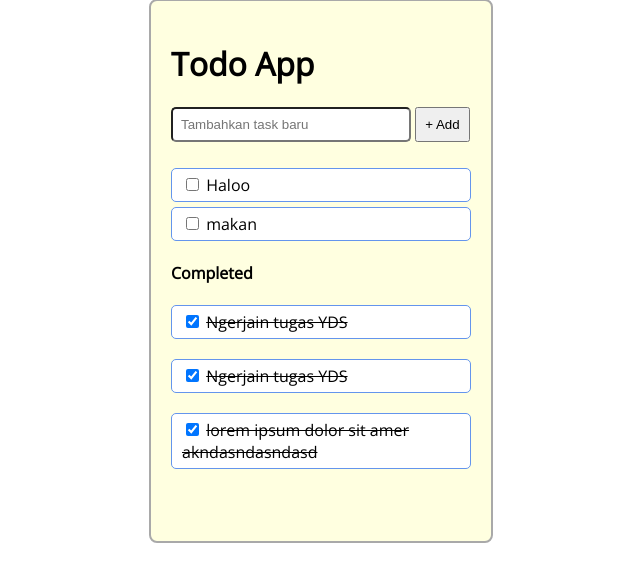
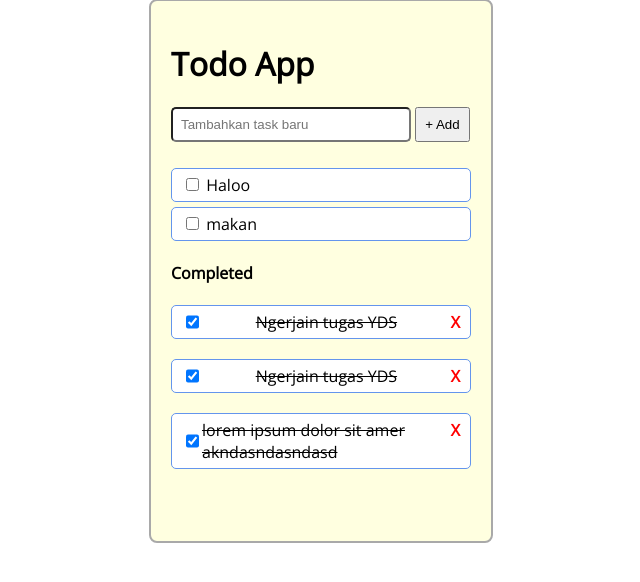
Before and after one commit to Yaumi-Digital-School/live-week-4, a PHP site: page / in a window 1280 px wide. Shown: the part 101-683 px from the top of the page, without its empty margins (319-959 px from the left). Run offline with PHP 8.4, Linux system fonts and the light colour scheme; data comes from the database, SQL or seed files in the repository; both versions use the stored data as it was after the commit.

Commit message:
all task finished. Add delete task feature

```diff
--- a/css/style.css
+++ b/css/style.css
@@ -1,7 +1,6 @@
 body {
-    font-family: "Open Sans";
+  font-family: 'Open Sans';
 }
-
 
 .container {
   display: block;
@@ -40,3 +39,14 @@ body {
   background: white;
   padding: 5px 10px;
 }
+
+.section-task-done .task-item {
+  display: flex;
+  justify-content: space-between;
+}
+
+.delete a {
+  text-decoration: none;
+  color: red;
+  font-weight: 700;
+}
--- a/index.php
+++ b/index.php
@@ -54,6 +54,9 @@
                                    id="todo-<?php echo $todo['id'] ?>"/>
                             <span class="mark-done"><?php echo $todo['name']; ?></span>
                             </span>
+                            <div class="delete">
+                                <a href="delete_task.php?id=<?php echo $todo['id']; ?>" onclick="return confirm ('Apakah anda yakin ingin menghapus task ini?');">X</a>
+                            </div>
                         </div>
                     <?php }
                         }
```
Also changed, not shown: delete_task.php (added, +15 -0 lines), db/todo.db. Lines whose indentation alone changed are shown as unchanged.
